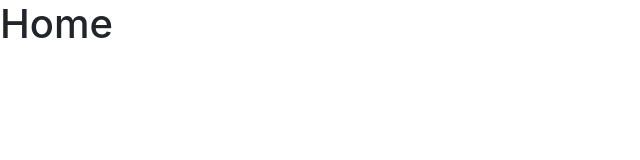
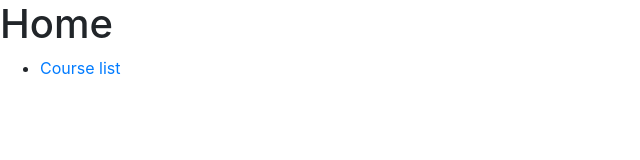
Before and after one commit to YatharthNDesai/wbdv-sp20-yatharth-client-angular, an Angular app: page / in a window 1280 px wide. Shown: the top 160 px of the page, without its empty margins (0-640 px from the left). Built offline with nearby package versions, Linux system fonts and the light colour scheme.

Commit message:
Assignment 7 done

```diff
--- a/src/app/home/home.component.html
+++ b/src/app/home/home.component.html
@@ -1 +1,6 @@
 <h1>Home</h1>
+<ul>
+  <li>
+    <a href="/details/courses">Course list</a>
+  </li>
+</ul>
```
